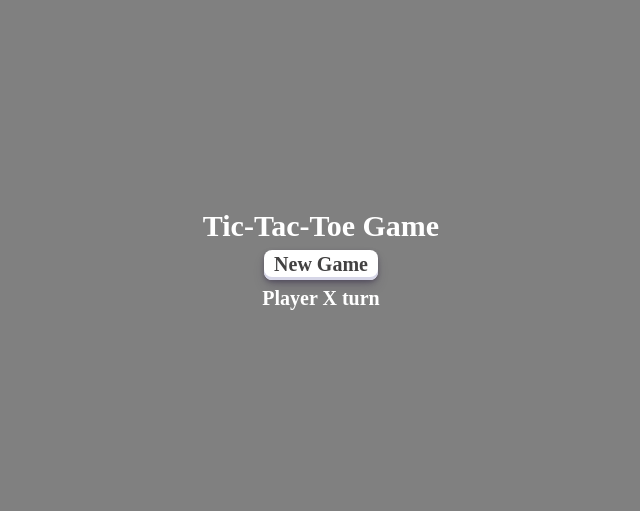
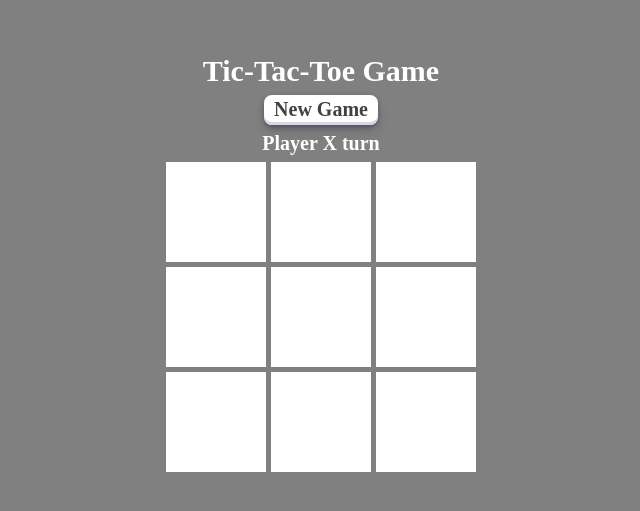
Before and after one commit to Marina-St20/TicTacToe-Game, a React (Vite) app: page / in a window 1280 px wide. Shown: the part 137-648 px from the top of the page, without its empty margins (319-959 px from the left). Built offline with nearby package versions, Linux system fonts and the light colour scheme.

Commit message:
GameBoard implemented with tiles, updates board state as needed and displays O or X depending on isXNext Boolean.

```diff
--- a/src/App.jsx
+++ b/src/App.jsx
@@ -34,10 +34,11 @@ function App() {
   //Helper Functions
   //  calculateWinner
   //  handleNewGameClick
+  //  handleTileClick
 
   function calculateWinner() {
     //array of all possibilities of 3 in a rows
-    const winList = [[1, 2, 3], [4, 5, 6], [7, 8, 9], [1, 4, 7], [2, 5, 8], [3, 6, 9], [1, 5, 9], [3, 5, 7]];
+    const winList = [[0, 1, 2], [3, 4, 5], [6, 7, 8], [0, 3, 6], [1, 4, 7], [2, 5, 8], [0, 4, 8], [2, 4, 6]];
     //for loop through each array in the array to see if all are x or o (all same thing)
     for (let i = 0; i < winList.length; i++) {
       const [a,b,c] = winList[i]
@@ -51,9 +52,21 @@ function App() {
   }
 
   function handleNewGameClick() {
-    //console.log("NEW GAME CLICKED");
     //clear board's tiles
     setBoard(Array(9).fill(null));
+  }
+
+  function handleTileClick(tileNum) {
+    if (board[tileNum] === null) {
+      if (isXNext) {
+        board[tileNum] = "X";
+      }
+      else {
+        board[tileNum] = "O";
+      }
+      setIsXNext(!isXNext);
+    }
+    console.log(`clicked tile ${tileNum} , board[tileNum] = ${board[tileNum]}`);
   }
 
   return (
@@ -64,7 +77,7 @@ function App() {
       {/* Status Message */}
       <StatusMessage message={statusMessage} />
       {/* Game Board */}
-      <GameBoard />
+      <GameBoard board={board} onClick={handleTileClick}/>
       {/* Tiles - will be in game board component */}
     </div>
   )
--- a/src/components/GameBoard.jsx
+++ b/src/components/GameBoard.jsx
@@ -1,9 +1,11 @@
 import Tile from './Tile';
 
-function GameBoard() {
+function GameBoard({ board, onClick }) {
     return (
         <div className="game-board">
-
+            {board.map((value, index) => (
+                <Tile key={index} value={value} onClick={() => onClick(index)} />
+            ))}
         </div>
     )
 }
--- a/src/components/Tile.jsx
+++ b/src/components/Tile.jsx
@@ -1,6 +1,8 @@
-function Tile() {
+function Tile({value, onClick }) {
     return (
-        <div>Tile</div>
+        <div className = "tile" onClick={onClick}>
+            {value}
+        </div>
     )
 }
 
--- a/src/style.css
+++ b/src/style.css
@@ -52,4 +52,19 @@
 
 .game-board {
     display: grid;
+    grid-template-columns: repeat(3, 100px);
+    grid-template-rows: repeat(3, 100px);
+    gap: 5px;
 }
+
+.tile {
+    background-color: white;
+    width: 100px;
+    height: 100px;
+    background-color: white;
+    font-size: 40px;
+    display: flex;
+    align-items: center;
+    justify-content: center;
+    cursor: pointer;
+}
```
